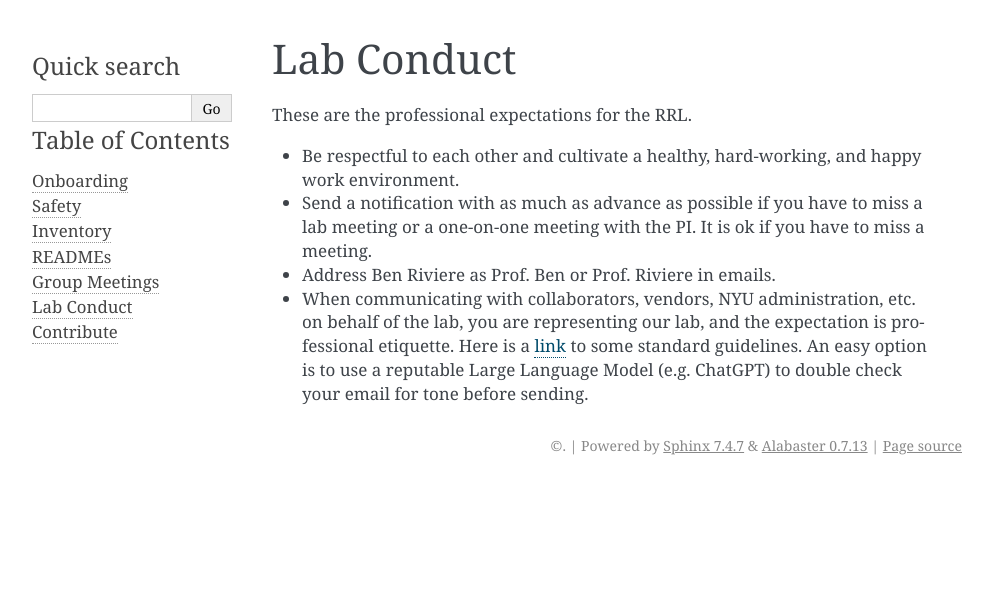
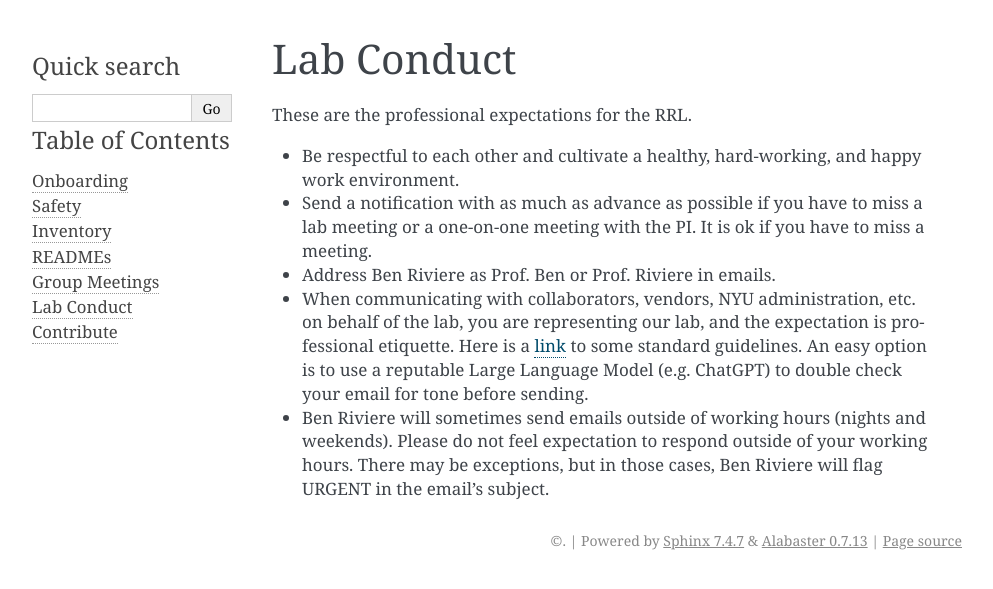
Before and after one commit to bpriviere/rrl_docs, a Sphinx documentation site: the page built from docs/source/lab_conduct.md, in a window 1280 px wide. Shown: the top 589 px of the page, without its empty margins (148-1141 px from the left). Built offline with Sphinx 7.4.7, drawn with Linux system fonts in a browser that asks for light colours.

Commit message:
out of working hours

```diff
--- a/docs/source/lab_conduct.md
+++ b/docs/source/lab_conduct.md
@@ -7,3 +7,4 @@ These are the professional expectations for the RRL.
 - Send a notification with as much as advance as possible if you have to miss a lab meeting or a one-on-one meeting with the PI. It is ok if you have to miss a meeting.
 - Address Ben Riviere as Prof. Ben or Prof. Riviere in emails.
 - When communicating with collaborators, vendors, NYU administration, etc. on behalf of the lab, you are representing our lab, and the expectation is professional etiquette. Here is a [link](https://owl.purdue.edu/owl/general_writing/academic_writing/email_etiquette.html) to some standard guidelines. An easy option is to use a reputable Large Language Model (e.g. ChatGPT) to double check your email for tone before sending.
+- Ben Riviere will sometimes send emails outside of working hours (nights and weekends). Please do not feel expectation to respond outside of your working hours. There may be exceptions, but in those cases, Ben Riviere will flag URGENT in the email's subject.
```
